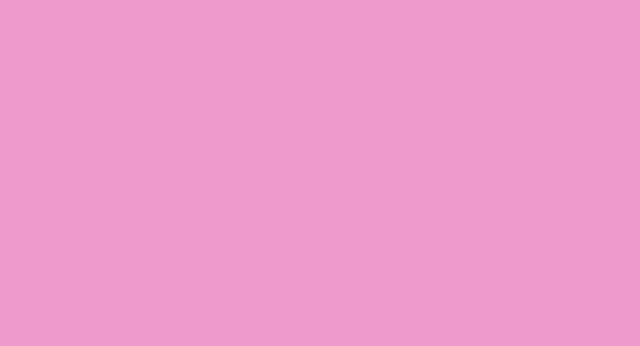
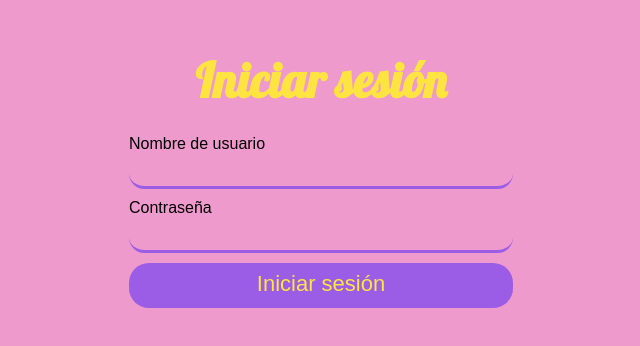
Before and after one commit to joanob/temi-chat-app, a React (Create React App) app in the folder client/: page /login in a window 1280 px wide. Shown: the part 204-550 px from the top of the page, without its empty margins (319-959 px from the left). Built offline with nearby package versions, Linux system fonts and the light colour scheme.

Commit message:
Design login and signup components

```diff
--- a/client/src/components/Landing/Landing.scss
+++ b/client/src/components/Landing/Landing.scss
@@ -17,16 +17,11 @@ main section:first-of-type {
     height: 100vh;
     padding: 20px;
     text-align: center;
-    display: grid;
-    grid-template-columns: 1fr 1fr;
+    display: flex;
+    flex-direction: column;
+    justify-content: center;
     align-items: center;
 
-    article {
-        height: inherit;
-        display: flex;
-        flex-direction: column;
-        justify-content: center;
-    }
 
     h1 {
         font-family: 'Lobster', cursive;
@@ -37,14 +32,9 @@ main section:first-of-type {
 
     a {
         display: block;
-
-    }
-
-    a {
-        display: block;
         align-self: center;
         width: 25vw;
-        margin: 5vh 0;
+        margin-top: 30px;
         padding: 10px 50px;
         border-radius: 50px;
         border: none;
--- a/client/src/components/Landing/Landing.tsx
+++ b/client/src/components/Landing/Landing.tsx
@@ -23,14 +23,10 @@ export default function Landing() {
             </header>
             <main>
                 <section>
-                    <article>
                         <h1>Temi</h1>
                         <h2>Comunícate de forma privada y segura</h2>
-                    </article>
-                    <article>
                         <Link to="/login">Iniciar sesión</Link>
                         <Link to="/signup">Regístrate</Link>
-                    </article>
                 </section>
             </main>
             <footer>
--- /dev/null
+++ b/client/src/components/UserForms/Login.tsx
@@ -0,0 +1,32 @@
+import React, {useState} from 'react'
+
+// Styles
+import "./UserForms.scss"
+
+export default function Login() {
+    const [username, setUsername] = useState("")
+    const [password, setPassword] = useState("")
+    const [formError, setFormError] = useState("")
+
+    const onUsernameChange = (e: React.ChangeEvent<HTMLInputElement>) => {setUsername(e.target.value)}
+
+    const onPasswordChange = (e: React.ChangeEvent<HTMLInputElement>) => {setPassword(e.target.value)}
+
+    const onSubmit = (e: React.FormEvent) => {
+        e.preventDefault()
+    }
+
+    return (
+        <main>
+           <h1>Iniciar sesión</h1>
+           <form onSubmit={onSubmit}>
+               {formError === "" ? null : <label className="form-error">{formError}</label>}
+               <label htmlFor="username">Nombre de usuario</label>
+               <input type="text" id="username" value={username} onChange={onUsernameChange} autoFocus />
+               <label htmlFor="password">Contraseña</label>
+               <input type="password" id="username" value={password} onChange={onPasswordChange} />
+               <input type="submit" value="Iniciar sesión" />
+           </form>
+        </main>
+    )
+}
--- /dev/null
+++ b/client/src/components/UserForms/Signup.tsx
@@ -0,0 +1,32 @@
+import React, {useState} from 'react'
+
+// Styles
+import "./UserForms.scss"
+
+export default function SignUp() {
+    const [username, setUsername] = useState("")
+    const [password, setPassword] = useState("")
+    const [formError, setFormError] = useState("")
+
+    const onUsernameChange = (e: React.ChangeEvent<HTMLInputElement>) => {setUsername(e.target.value)}
+
+    const onPasswordChange = (e: React.ChangeEvent<HTMLInputElement>) => {setPassword(e.target.value)}
+
+    const onSubmit = (e: React.FormEvent) => {
+        e.preventDefault()
+    }
+
+    return (
+        <main>
+           <h1>Registrarse</h1>
+           <form onSubmit={onSubmit}>
+           {formError === "" ? null : <label className="form-error">{formError}</label>}
+               <label htmlFor="username">Nombre de usuario</label>
+               <input type="text" id="username" value={username} onChange={onUsernameChange} autoFocus />
+               <label htmlFor="password">Contraseña</label>
+               <input type="password" id="username" value={password} onChange={onPasswordChange} />
+               <input type="submit" value="Registrarse" />
+           </form>
+        </main>
+    )
+}
--- /dev/null
+++ b/client/src/components/UserForms/UserForms.scss
@@ -0,0 +1,65 @@
+#root {
+    background: #ee9acc;
+}
+
+main {
+    height: 100vh;
+    display: flex;
+    flex-direction: column;
+    justify-content: center;
+    align-items: center;
+}
+
+@import url('https://fonts.googleapis.com/css2?family=Lobster&display=swap');
+
+h1 {
+    font-family: 'Lobster', cursive;
+    color: #fee440;
+        font-size: 48px;
+}
+
+form {
+    margin: 25px;
+
+    label, input {
+        display: block;
+        min-width: 30vw;
+    }
+
+
+
+    input, input:focus {
+        margin-top: 5px;
+        margin-bottom: 10px;
+        padding: 5px 15px;
+        border: none;
+        border-radius: 20px;
+        outline: none;
+        background: none;
+        border-bottom: 3px solid #9b5de5;
+        color: white;
+        font-size: 16px;
+    }
+
+    input[type=submit] {
+        margin: 10px 0;
+        padding: 8px 0;
+        background: #9b5de5;
+        color: #fee440;
+        font-size: 22px;
+        display: grid;
+    }
+
+    input[type=submit]:hover {
+        cursor: pointer;
+    }
+
+    .form-error {
+        text-align: center;
+        color: #9b5de5;
+        font-weight: bold;
+        font-size: 16px;
+    }
+
+
+}
--- a/client/src/index.tsx
+++ b/client/src/index.tsx
@@ -5,10 +5,14 @@ import {BrowserRouter as Router, Route} from "react-router-dom";
 
 // Components
 import Landing from "./components/Landing/Landing"
+import Signup from "./components/UserForms/Signup"
+import Login from "./components/UserForms/Login"
 
 ReactDOM.render(
     <Router>
       <Route path="/" exact component={Landing}/>
+      <Route path="/signup" exact component={Signup}/>
+      <Route path="/login" exact component={Login}/>
     </Router>,
   document.getElementById('root')
 );
```
